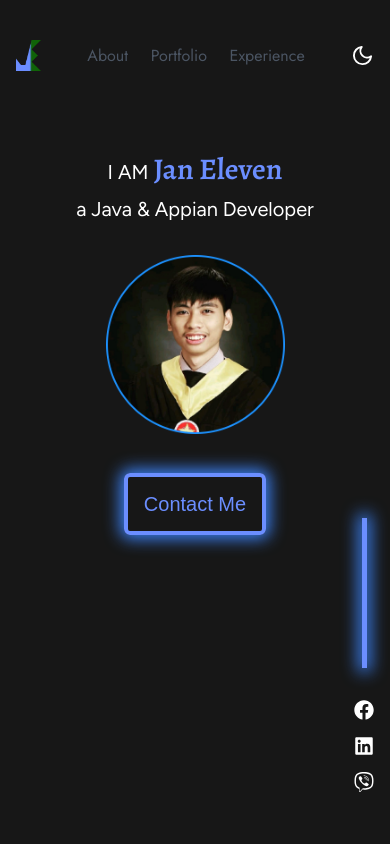
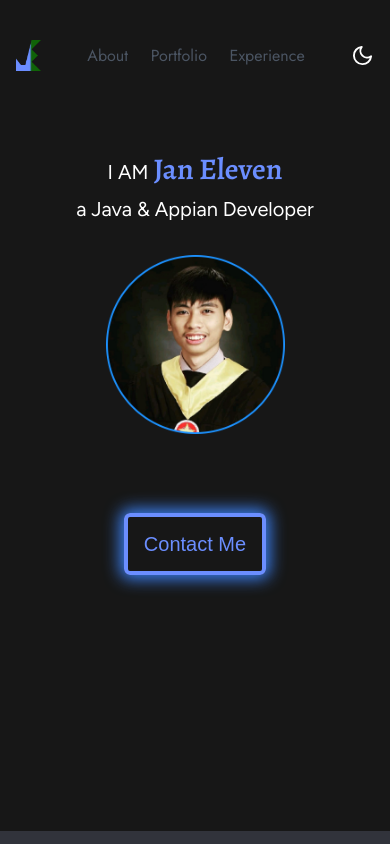
Before and after one commit to jan11eleven/onse-portfolio, a Next.js app: page / in a window 390 px wide. Shown: the top 844 px of the page. Built offline with nearby package versions, Linux system fonts and the light colour scheme.

Commit message:
removed soc med links in mobile

```diff
--- a/app/components/Landing.tsx
+++ b/app/components/Landing.tsx
@@ -22,7 +22,7 @@
 					width={450}
 					height={450}
 					priority
-					className="w-2/4 lg:w-4/4 m-auto mb-14 lg:ml-20 lg:hidden"
+					className="w-2/4 lg:w-4/4 m-auto mb-24 lg:ml-20 lg:hidden"
 				/>
 				<a
 					className="text-md lg:text-3xl border-4 rounded-md lg:rounded-xl p-4 lg:p-6 border-primary text-primary hover:bg-primary hover:text-background dark:hover:text-background animate-pulse-glow"
@@ -40,15 +40,15 @@
 					priority
 				/>
 			</div>
-			<div className="flex-col justify-items-center justify-self-end md:self-end pb-6">
-				<div className="vertical-line mb-8 animate-pulse-glow"></div>
+			<div className="flex-col justify-items-center md:self-end pb-6 hidden lg:block">
+				<div className="vertical-line mb-8 animate-pulse-glow "></div>
 				<a
 					href="https://www.facebook.com/janeleven.salvador/"
 					target="_blank"
 					rel="noopener noreferrer"
 					aria-label="Facebook"
 				>
-					<FaFacebook className="mb-4 sm:mb-8 hover:text-blue-500" />
+					<FaFacebook className="mb-4 sm:mb-8 hover:text-blue-500 ml-auto" />
 				</a>
 				<a
 					href="https://www.linkedin.com/in/jan-eleven-salvador/"
```
